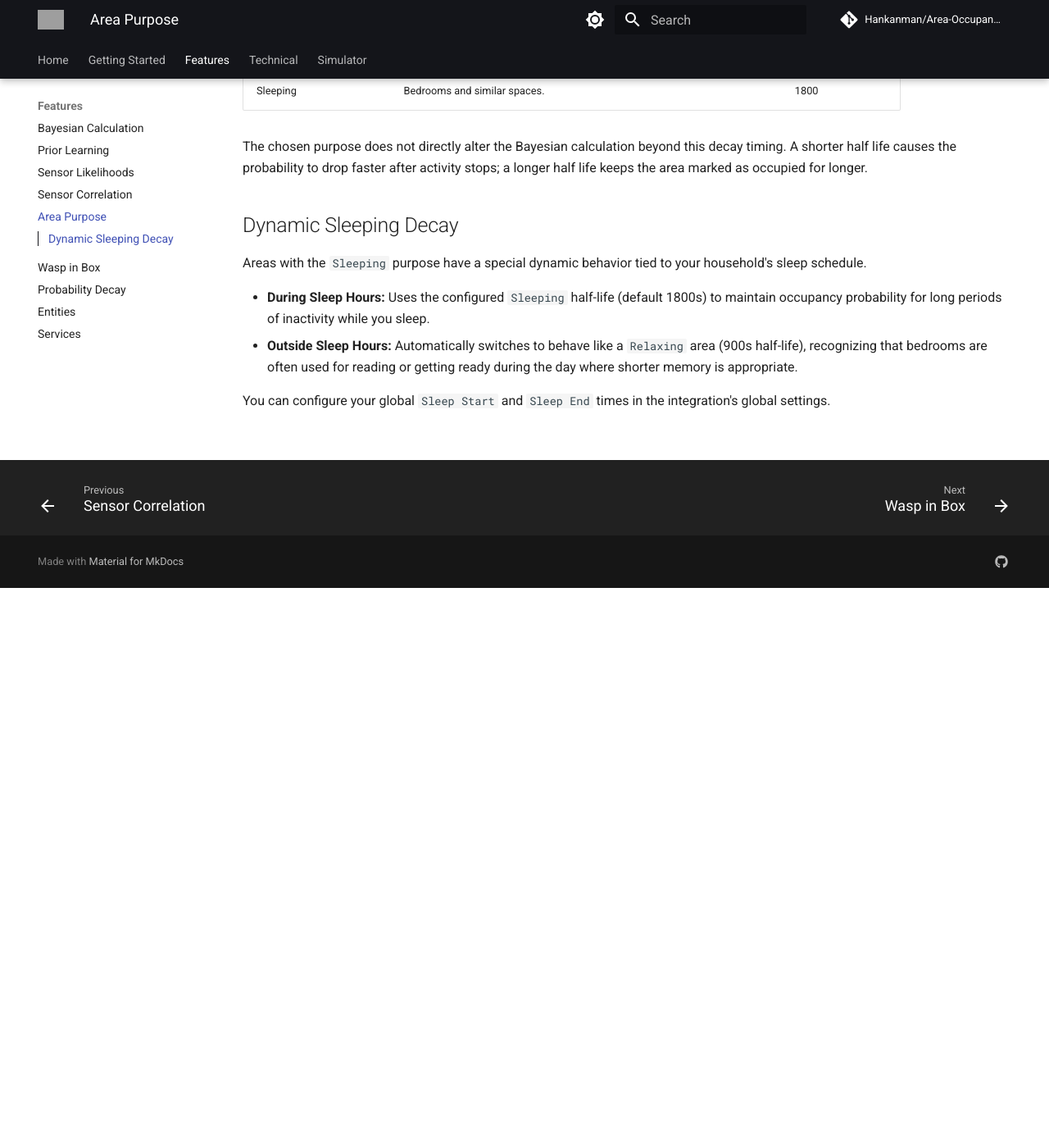
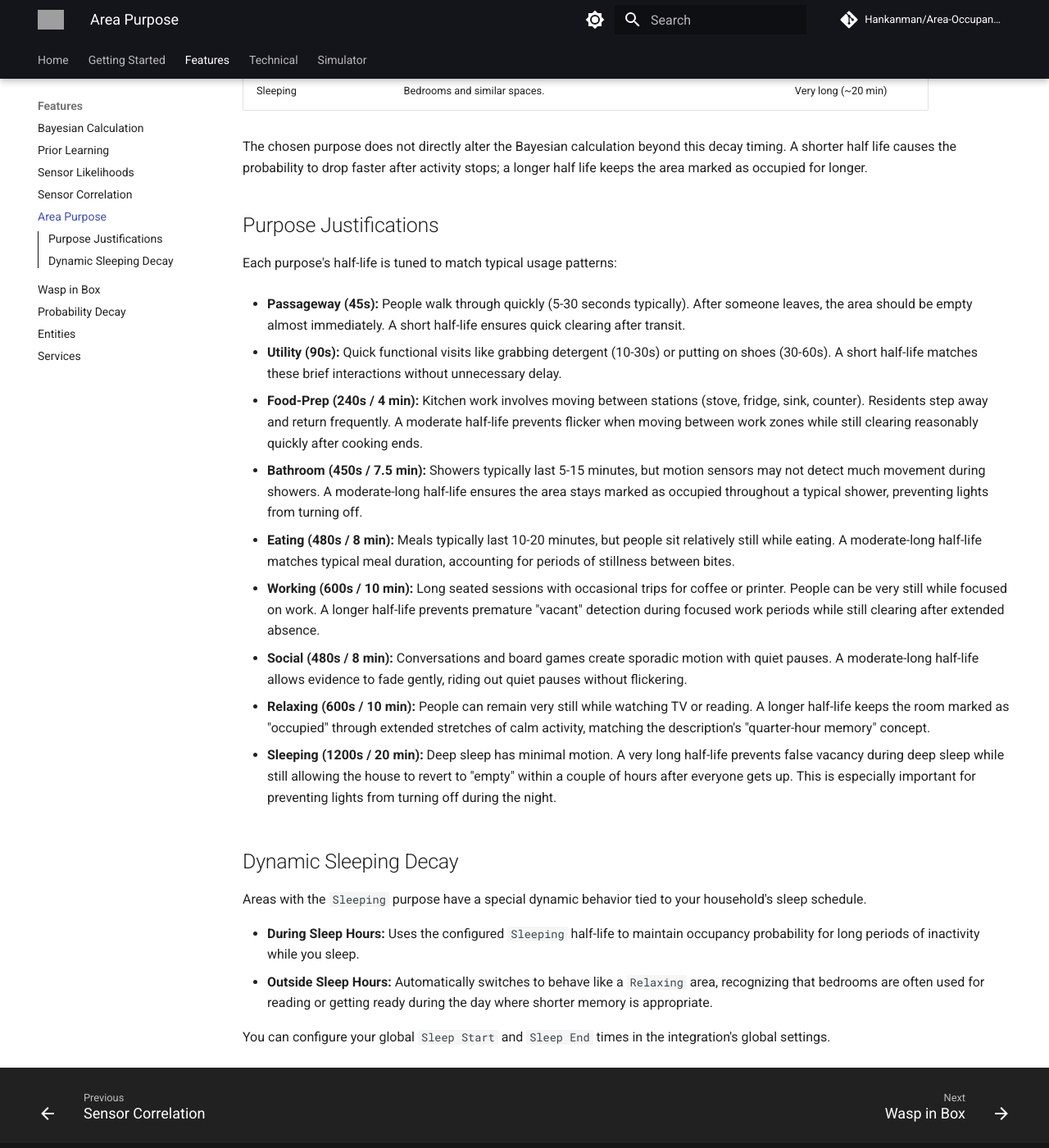
Before and after one commit to Hankanman/Area-Occupancy-Detection, an MkDocs documentation site: the page built from docs/docs/features/purpose.md, in a window 1280 px wide and 1400 px high, scrolled down 683 px. Shown: the whole window at 82% size. Built offline with MkDocs 1.6.1 and Material for MkDocs 9.7.7, drawn with Linux system fonts in a browser that asks for light colours; comment, search, counter and statistics services are not loaded; some of the changed text lies outside the part shown; grey boxes are pictures that could not be loaded.

Commit message:
Enhance correlation analysis and entity data handling
- Introduced a new weak correlation threshold (0.15) to classify weak correlations, improving the granularity of occupancy detection.
- Updated the correlation type classifications to include 'strong_positive', 'strong_negative', 'positive', 'negative', and 'none' for better clarity in analysis results.
- Modified the entity data structure to store the correlation type, ensuring that all relevant information is accessible for reporting.
- Adjusted the half-life values for various area purposes to better reflect typical usage patterns, enhancing the accuracy of occupancy detection.

These changes improve the robustness and accuracy of the area occupancy detection integration, allowing for more nuanced analysis of sensor data.

```diff
--- a/docs/docs/features/purpose.md
+++ b/docs/docs/features/purpose.md
@@ -4,25 +4,47 @@ The integration lets you assign an **Area Purpose** to each instance. The purpos
 
 Selecting a purpose automatically sets the **Decay Half Life** – the time it takes for the occupancy probability to halve when no new activity occurs. You can still override this value in the options flow if required.
 
-| Purpose                  | Description                                                                     | Default Half Life (s) |
-| ------------------------ | ------------------------------------------------------------------------------- | --------------------- |
-| Passageway               | Short transit spaces such as hallways or landings. Evidence fades very quickly. | 60                    |
-| Utility                  | Functional rooms like laundries or boot rooms.                                  | 120                   |
-| Food‑Prep                | Kitchen work zones.                                                             | 300                   |
-| Bathroom / Personal Care | Showers, baths, getting ready.                                                  | 600                   |
-| Eating                   | Dining or breakfast areas.                                                      | 600                   |
-| Working / Studying       | Offices or desks.                                                               | 600                   |
-| Social                   | Living rooms or play areas.                                                     | 720                   |
-| Relaxing                 | Lounges or reading nooks.                                                       | 900                   |
-| Sleeping                 | Bedrooms and similar spaces.                                                    | 1800                  |
+| Purpose                  | Description                                                                     | Default Half Life        |
+| ------------------------ | ------------------------------------------------------------------------------- | ------------------------ |
+| Passageway               | Short transit spaces such as hallways or landings. Evidence fades very quickly. | Very short (~45 sec)     |
+| Utility                  | Functional rooms like laundries or boot rooms.                                  | Short (~90 sec)          |
+| Food-Prep                | Kitchen work zones.                                                             | Moderate (~4 min)        |
+| Bathroom / Personal Care | Showers, baths, getting ready.                                                  | Moderate-long (~7.5 min) |
+| Eating                   | Dining or breakfast areas.                                                      | Moderate-long (~8 min)   |
+| Working / Studying       | Offices or desks.                                                               | Long (~10 min)           |
+| Social                   | Living rooms or play areas.                                                     | Long (~8 minutes)        |
+| Relaxing                 | Lounges or reading nooks.                                                       | Long (~10 minutes)       |
+| Sleeping                 | Bedrooms and similar spaces.                                                    | Very long (~20 min)      |
 
 The chosen purpose does not directly alter the Bayesian calculation beyond this decay timing. A shorter half life causes the probability to drop faster after activity stops; a longer half life keeps the area marked as occupied for longer.
+
+## Purpose Justifications
+
+Each purpose's half-life is tuned to match typical usage patterns:
+
+- **Passageway (45s):** People walk through quickly (5-30 seconds typically). After someone leaves, the area should be empty almost immediately. A short half-life ensures quick clearing after transit.
+
+- **Utility (90s):** Quick functional visits like grabbing detergent (10-30s) or putting on shoes (30-60s). A short half-life matches these brief interactions without unnecessary delay.
+
+- **Food-Prep (240s / 4 min):** Kitchen work involves moving between stations (stove, fridge, sink, counter). Residents step away and return frequently. A moderate half-life prevents flicker when moving between work zones while still clearing reasonably quickly after cooking ends.
+
+- **Bathroom (450s / 7.5 min):** Showers typically last 5-15 minutes, but motion sensors may not detect much movement during showers. A moderate-long half-life ensures the area stays marked as occupied throughout a typical shower, preventing lights from turning off.
+
+- **Eating (480s / 8 min):** Meals typically last 10-20 minutes, but people sit relatively still while eating. A moderate-long half-life matches typical meal duration, accounting for periods of stillness between bites.
+
+- **Working (600s / 10 min):** Long seated sessions with occasional trips for coffee or printer. People can be very still while focused on work. A longer half-life prevents premature "vacant" detection during focused work periods while still clearing after extended absence.
+
+- **Social (480s / 8 min):** Conversations and board games create sporadic motion with quiet pauses. A moderate-long half-life allows evidence to fade gently, riding out quiet pauses without flickering.
+
+- **Relaxing (600s / 10 min):** People can remain very still while watching TV or reading. A longer half-life keeps the room marked as "occupied" through extended stretches of calm activity, matching the description's "quarter-hour memory" concept.
+
+- **Sleeping (1200s / 20 min):** Deep sleep has minimal motion. A very long half-life prevents false vacancy during deep sleep while still allowing the house to revert to "empty" within a couple of hours after everyone gets up. This is especially important for preventing lights from turning off during the night.
 
 ## Dynamic Sleeping Decay
 
 Areas with the `Sleeping` purpose have a special dynamic behavior tied to your household's sleep schedule.
 
-* **During Sleep Hours:** Uses the configured `Sleeping` half-life (default 1800s) to maintain occupancy probability for long periods of inactivity while you sleep.
-* **Outside Sleep Hours:** Automatically switches to behave like a `Relaxing` area (900s half-life), recognizing that bedrooms are often used for reading or getting ready during the day where shorter memory is appropriate.
+- **During Sleep Hours:** Uses the configured `Sleeping` half-life to maintain occupancy probability for long periods of inactivity while you sleep.
+- **Outside Sleep Hours:** Automatically switches to behave like a `Relaxing` area, recognizing that bedrooms are often used for reading or getting ready during the day where shorter memory is appropriate.
 
 You can configure your global `Sleep Start` and `Sleep End` times in the integration's global settings.
```
Also changed, not shown: docs/database-schema.md (+1 -1 lines), docs/docs/features/sensor-correlation.md (+13 -4 lines), docs/docs/getting-started/configuration.md (+30 -30 lines), docs/docs/technical/likelihood-calculation.md (+1 -1 lines), 11 other files.
